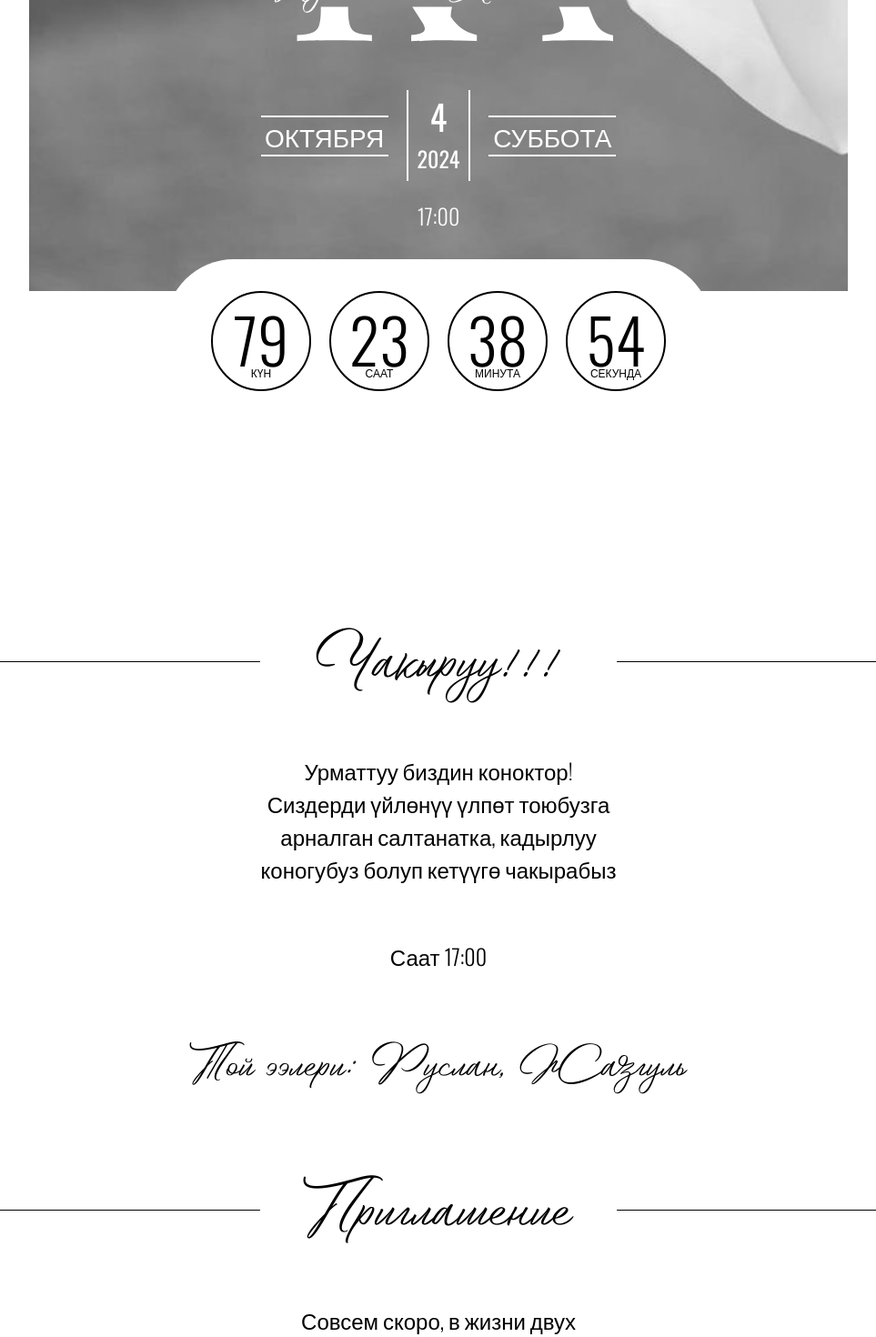
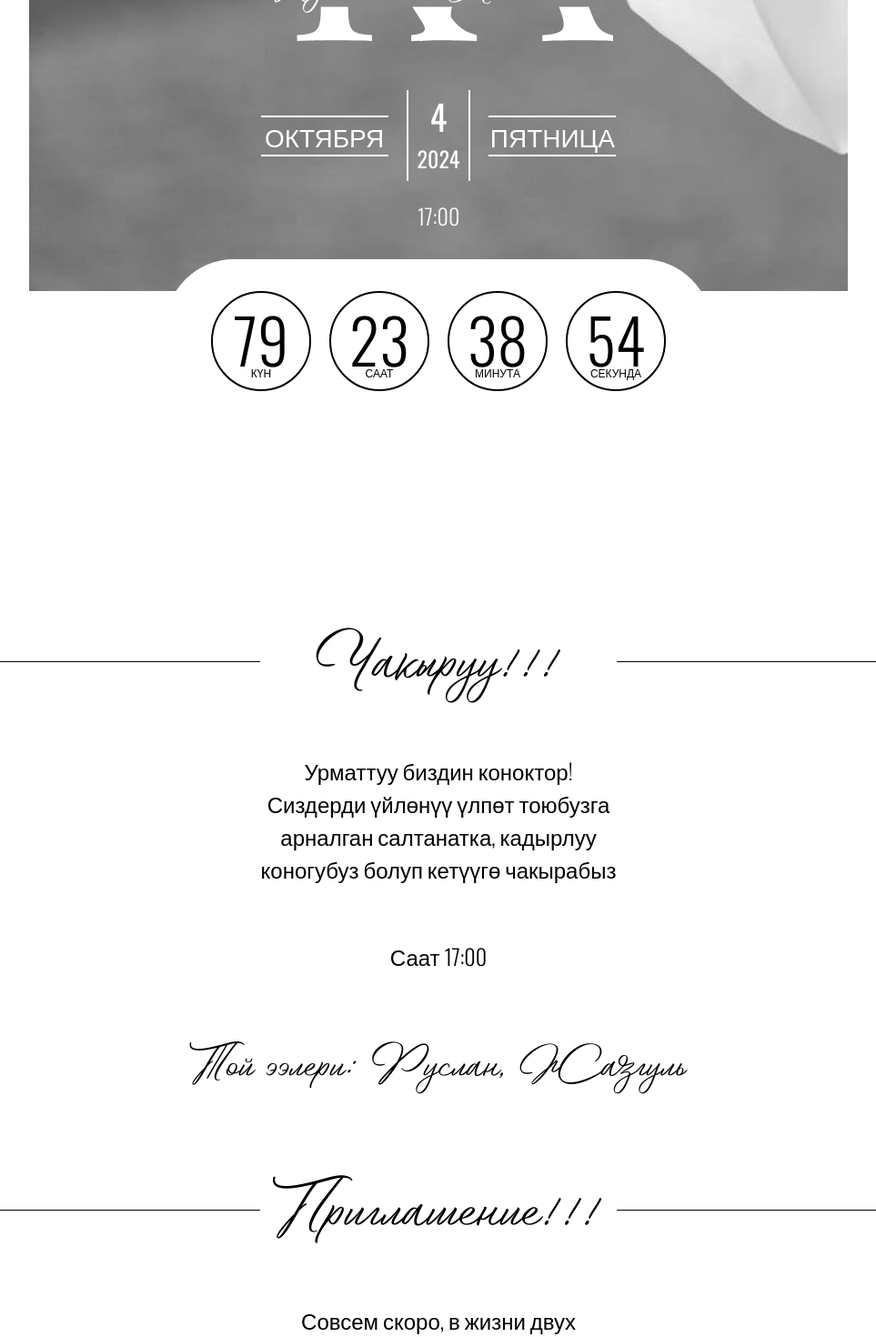
Before and after one commit to KGstievK/Aya-Qyz_Uzatuu, a Next.js app: page / in a window 1280 px wide. Shown: the part 780-2250 px from the top of the page at 91% size, without its empty margins (158-1121 px from the left). Built offline with nearby package versions, Linux system fonts and the light colour scheme; a web font is replaced by a local one.

Commit message:
update site

```diff
--- a/src/components/pages/Nikhah/NikhahSection.tsx
+++ b/src/components/pages/Nikhah/NikhahSection.tsx
@@ -22,7 +22,7 @@ const NikhahSection = () => {
                   <h3 className={oswald.className}>4</h3>
                   <p className={oswald.className}>2024</p>
                 </div>
-                <h2 className={oswald.className}>СУББОТА</h2>
+                <h2 className={oswald.className}>ПЯТНИЦА</h2>
               </div>
               <div className={scss.time}>
                 <h4 className={oswald.className}>17:00</h4>
--- a/src/components/pages/Timer/Timer.tsx
+++ b/src/components/pages/Timer/Timer.tsx
@@ -26,7 +26,7 @@ const Timer: React.FC = () => {
           </div>
           <div className={scss.titlee}>
             <div className={scss.line}></div>
-            <h1>Приглашение</h1>
+            <h1>Приглашение!!!</h1>
             <div className={scss.line}></div>
           </div>
           <div className={scss.ourDay}>
```
